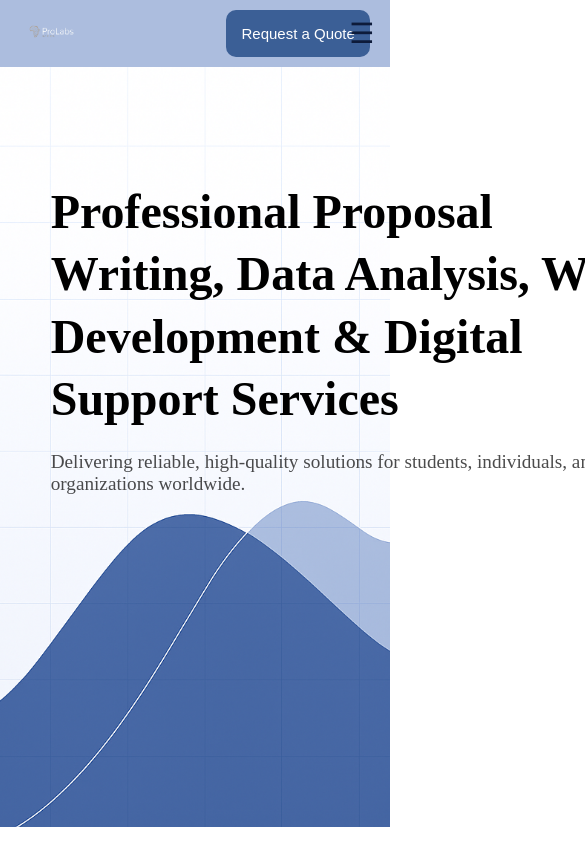
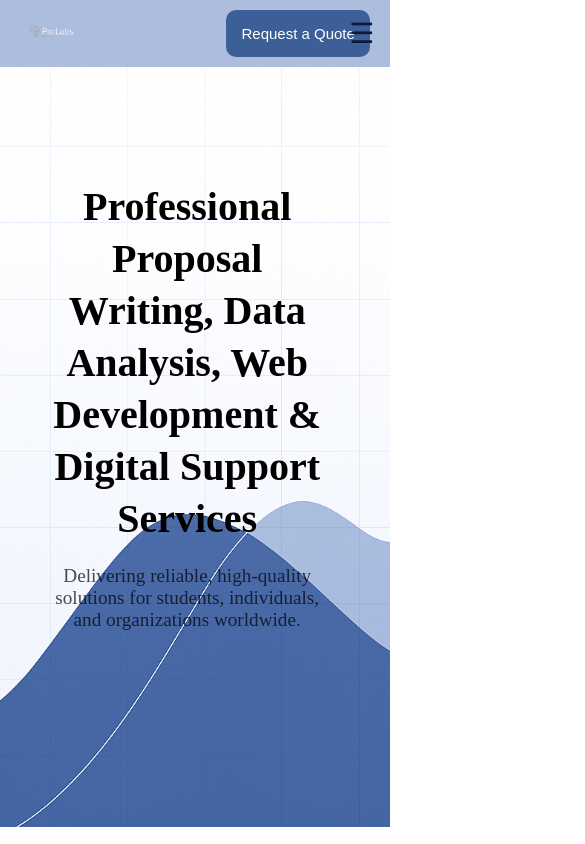
Before and after one commit to kazungu-p/Prolabs-africa, a React (Vite) app: page / in a window 390 px wide. Shown: the top 844 px of the page, 585 px wide, since content can reach past the window. Built offline with nearby package versions, Linux system fonts and the light colour scheme.

Commit message:
add responsive landing page

```diff
--- a/src/assets/styles/landing.css
+++ b/src/assets/styles/landing.css
@@ -21,3 +21,18 @@
     font-size: larger;
     opacity: 0.7;
 }
+
+@media screen and (max-width: 780px){
+    .landing-container{
+        overflow: hidden;
+    }
+
+    .landing-content{
+        width: 70%;
+        text-align: center;
+    }
+    .landing-content h1{
+        font-size: 2.5em;
+        overflow-wrap: break-word;
+    }
+}
```
Also changed, not shown: src/components/AbousUs.jsx (added, +11 -0 lines), src/components/Card.jsx (added, +13 -0 lines), src/components/Services.jsx (added, +7 -0 lines).
